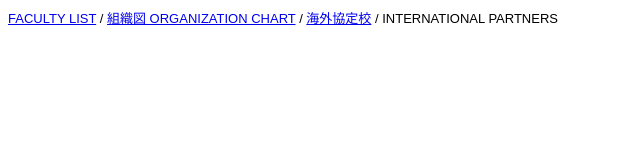
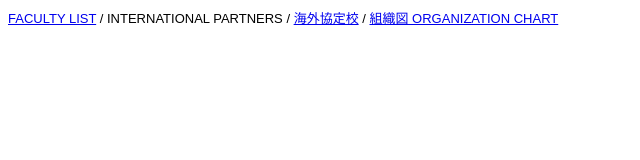
Before and after one commit to mjwarren/partners-jp, a plain HTML site: page index.html in a window 1280 px wide. Shown: the whole page, without its empty margins (0-640 px from the left). Drawn offline with Linux system fonts and the light colour scheme.

Commit message:
Update index.html

```diff
--- a/index.html
+++ b/index.html
@@ -1,9 +1,9 @@
 <body>
     <font face="arial"; font size="2">
     <a href="http://mjwarren.github.io/directory">FACULTY LIST</a>  /
-    <a href="http://mjwarren.github.io/soshikizu">組織図 ORGANIZATION CHART</a>  /
+    <a href-"http://mjwarren.github.io/partners">INTERNATIONAL PARTNERS</a>  /
     <a href="http://mjwarren.github.io/partners-jp">海外協定校</a>  /
-    <a href-"http://mjwarren.github.io/partners">INTERNATIONAL PARTNERS</a></font>
+    <a href="http://mjwarren.github.io/soshikizu">組織図 ORGANIZATION CHART</a></font>
 <div data-type="AwesomeTableView" data-viewID="-JvMwD3jPxEef4BoOFKv"></div>
 
 <script src="https://awesome-table.com/AwesomeTableInclude.js"></script>
```
